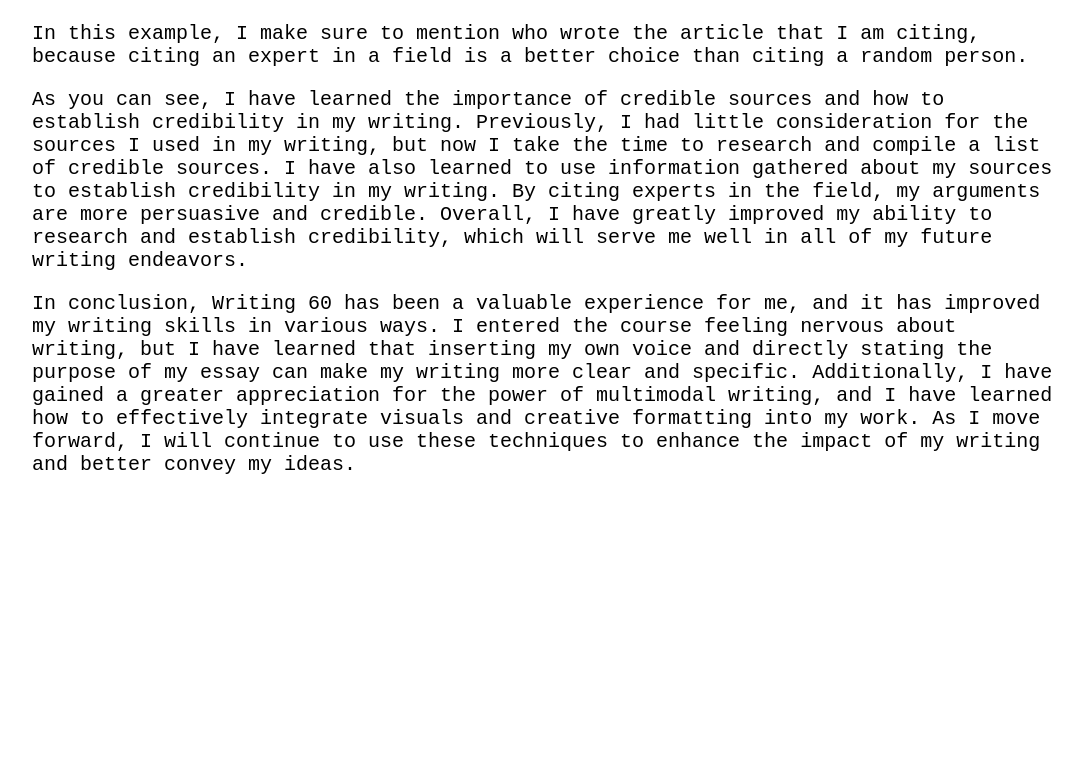
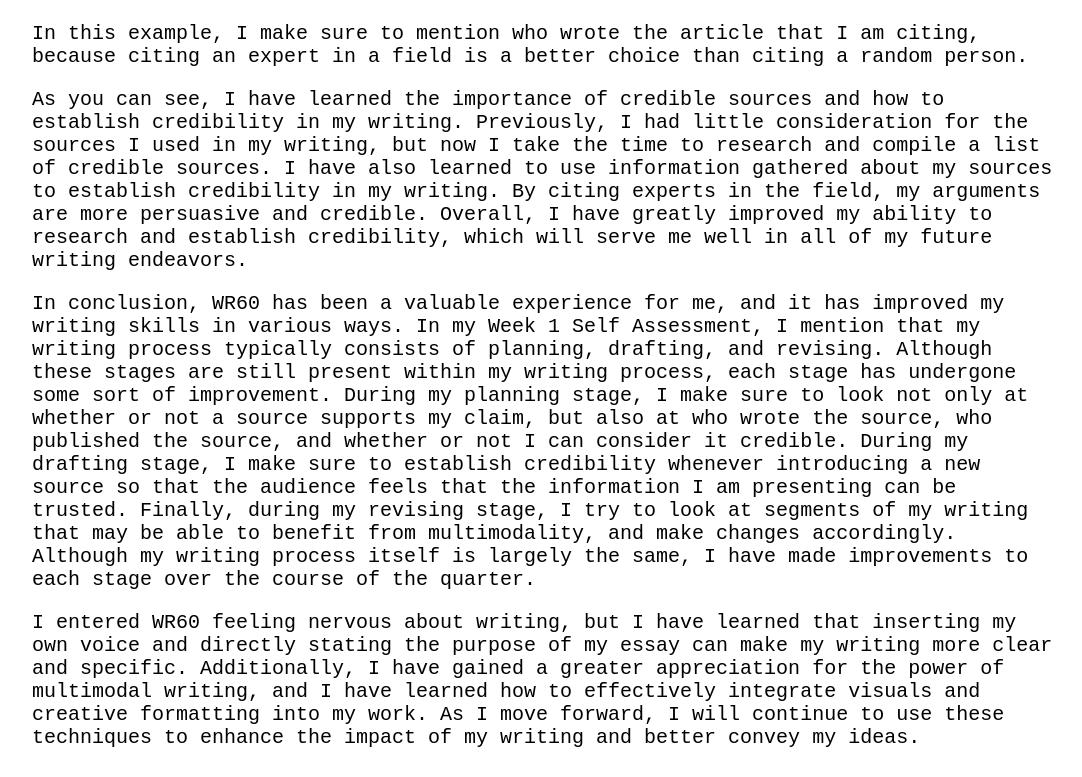
Before and after one commit to jasonzenarosa/wr60-eportfolio, a plain HTML site: page reflective-intro.html in a window 1280 px wide. Shown: the part 4789-5566 px from the top of the page, without its empty margins (96-1178 px from the left). Before the commit the page ends 5293 px from the top, so only its background shows below. Drawn offline with Linux system fonts and the light colour scheme.

Commit message:
actually finished now

```diff
--- a/reflective-intro.html
+++ b/reflective-intro.html
@@ -86,7 +86,10 @@
             As you can see, I have learned the importance of credible sources and how to establish credibility in my writing. Previously, I had little consideration for the sources I used in my writing, but now I take the time to research and compile a list of credible sources. I have also learned to use information gathered about my sources to establish credibility in my writing. By citing experts in the field, my arguments are more persuasive and credible. Overall, I have greatly improved my ability to research and establish credibility, which will serve me well in all of my future writing endeavors.
         </p>
         <p>
-            In conclusion, Writing 60 has been a valuable experience for me, and it has improved my writing skills in various ways. I entered the course feeling nervous about writing, but I have learned that inserting my own voice and directly stating the purpose of my essay can make my writing more clear and specific. Additionally, I have gained a greater appreciation for the power of multimodal writing, and I have learned how to effectively integrate visuals and creative formatting into my work. As I move forward, I will continue to use these techniques to enhance the impact of my writing and better convey my ideas.
+            In conclusion, WR60 has been a valuable experience for me, and it has improved my writing skills in various ways. In my Week 1 Self Assessment, I mention that my writing process typically consists of planning, drafting, and revising. Although these stages are still present within my writing process, each stage has undergone some sort of improvement. During my planning stage, I make sure to look not only at whether or not a source supports my claim, but also at who wrote the source, who published the source, and whether or not I can consider it credible. During my drafting stage, I make sure to establish credibility whenever introducing a new source so that the audience feels that the information I am presenting can be trusted. Finally, during my revising stage, I try to look at segments of my writing that may be able to benefit from multimodality, and make changes accordingly. Although my writing process itself is largely the same, I have made improvements to each stage over the course of the quarter.
+        </p>
+        <p>
+            I entered WR60 feeling nervous about writing, but I have learned that inserting my own voice and directly stating the purpose of my essay can make my writing more clear and specific. Additionally, I have gained a greater appreciation for the power of multimodal writing, and I have learned how to effectively integrate visuals and creative formatting into my work. As I move forward, I will continue to use these techniques to enhance the impact of my writing and better convey my ideas.
         </p>
     </div>
 </body>
```
